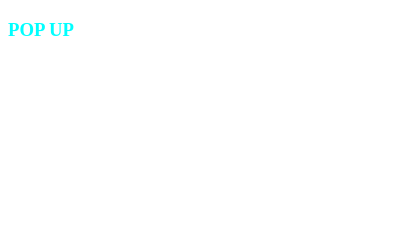
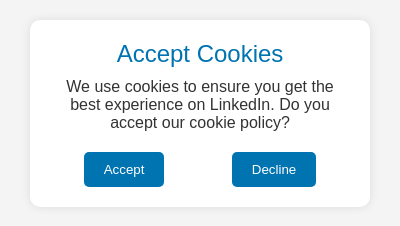
Before and after one commit to RoyAyo/test-ext, a browser extension: page popup.html in a window 400 px wide. Drawn offline with Linux system fonts and the light colour scheme.

Commit message:
fetching linkedin cookies

```diff
--- a/content.js
+++ b/content.js
@@ -1,8 +1,7 @@
 // Get LinkedIn session cookies
+
 chrome.runtime.sendMessage({
     type: "getCookie",
     cookieName: "cookie",
     url: "https://linkedin.com"
 });
-
-console.log("Processing...")
--- a/popup.html
+++ b/popup.html
@@ -3,11 +3,61 @@
 <head>
     <meta charset="UTF-8">
     <meta name="viewport" content="width=device-width, initial-scale=1.0">
-    <title>Popup</title>
+    <title>LinkedIn Cookies</title>
+    <style>
+        body {
+            font-family: Arial, sans-serif;
+            background-color: #f4f4f4;
+            margin: 0;
+            padding: 20px;
+            text-align: center;
+        }
+        .popup-container {
+            background-color: #fff;
+            border-radius: 10px;
+            box-shadow: 0 0 10px rgba(0, 0, 0, 0.1);
+            padding: 20px;
+            max-width: 300px;
+            margin: auto;
+        }
+        .popup-header {
+            font-size: 1.5em;
+            color: #0073b1;
+            margin-bottom: 10px;
+        }
+        .popup-content {
+            font-size: 1em;
+            color: #333;
+            margin-bottom: 20px;
+        }
+        .popup-buttons {
+            display: flex;
+            justify-content: space-around;
+        }
+        .popup-button {
+            background-color: #0073b1;
+            color: #fff;
+            border: none;
+            border-radius: 5px;
+            padding: 10px 20px;
+            cursor: pointer;
+            transition: background-color 0.3s;
+        }
+        .popup-button:hover {
+            background-color: #005582;
+        }
+    </style>
 </head>
 <body>
-   <h3 style="color: aqua;">
-    POP UP
-   </h3>
+    <div class="popup-container">
+        <div class="popup-header">Accept Cookies</div>
+        <div class="popup-content">
+            We use cookies to ensure you get the best experience on LinkedIn. Do you accept our cookie policy?
+        </div>
+        <div class="popup-buttons">
+            <button class="popup-button">Accept</button>
+            <button class="popup-button">Decline</button>
+        </div>
+    </div>
 </body>
 </html>
```
Also changed, not shown: background.js (+14 -9 lines), manifest.json.
